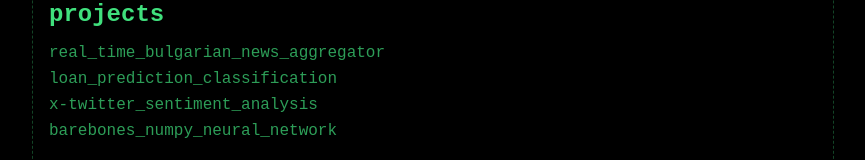
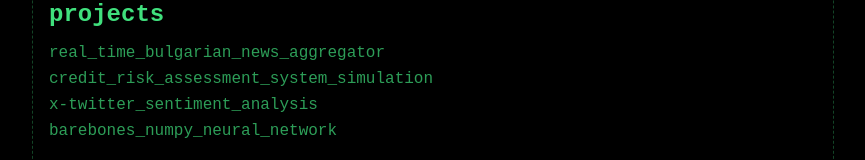
Before and after one commit to dvelkow/personal_site, a React (Create React App) app: page / in a window 1280 px wide. Shown: the part 215-375 px from the top of the page, without its empty margins (207-1072 px from the left). Built offline with nearby package versions, Linux system fonts and the light colour scheme.

Commit message:
smol update, 1 project replaced

```diff
--- a/src/App.js
+++ b/src/App.js
@@ -182,7 +182,7 @@ function App() {
         <h2>projects</h2>
         <ul className="projects-list">
           <li><a href="https://github.com/dvelkow/real_time_bulgarian_news_aggregator">real_time_bulgarian_news_aggregator</a></li>
-          <li><a href="https://github.com/dvelkow/loan_prediction_classification">loan_prediction_classification</a></li>
+          <li><a href="https://github.com/dvelkow/credit_risk_assessment_system_simulation">credit_risk_assessment_system_simulation</a></li>
           <li><a href="https://github.com/dvelkow/x-twitter_sentiment_analysis">x-twitter_sentiment_analysis</a></li>
           <li><a href="https://github.com/dvelkow/barebones_numpy_neural_network">barebones_numpy_neural_network</a></li>
         </ul>
```
